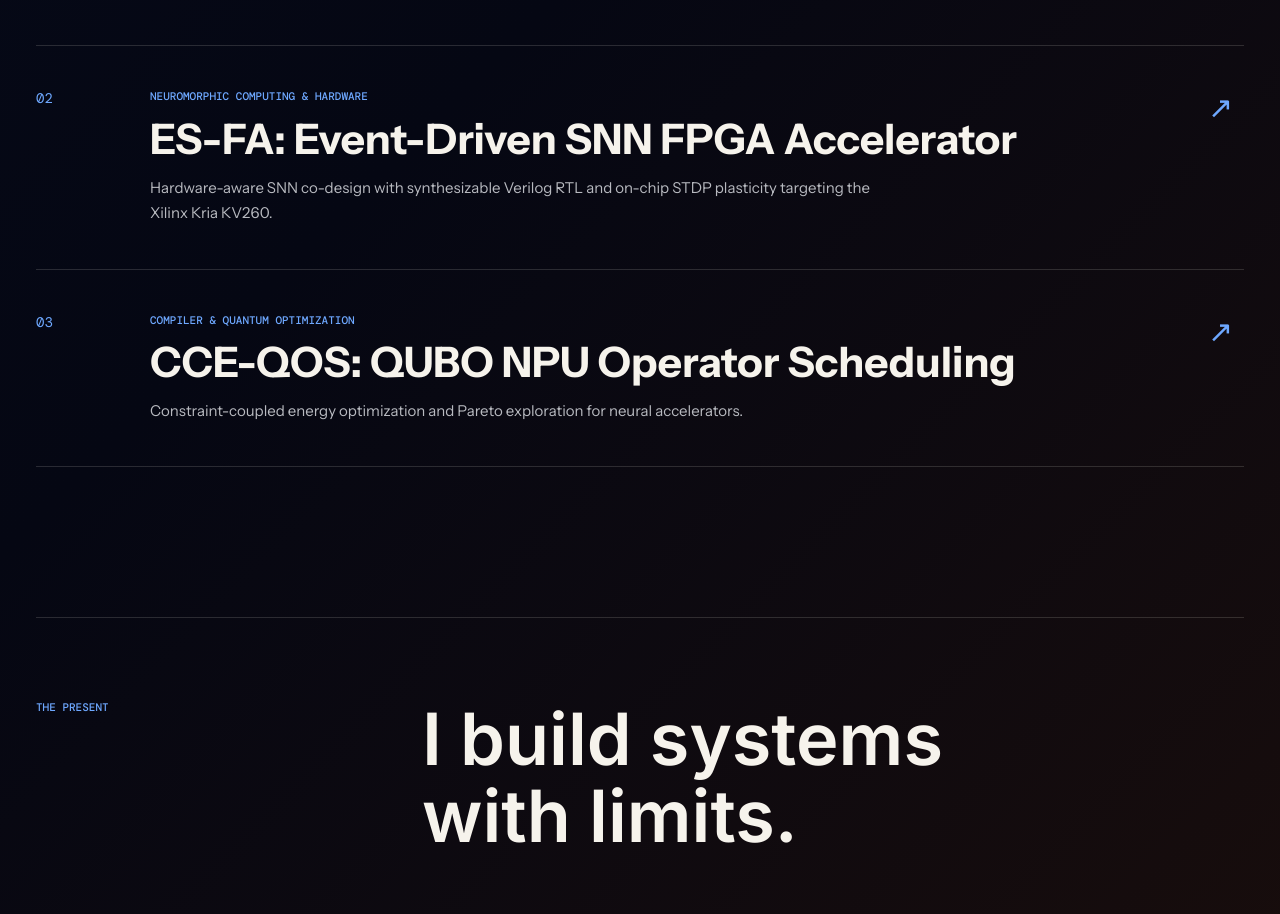
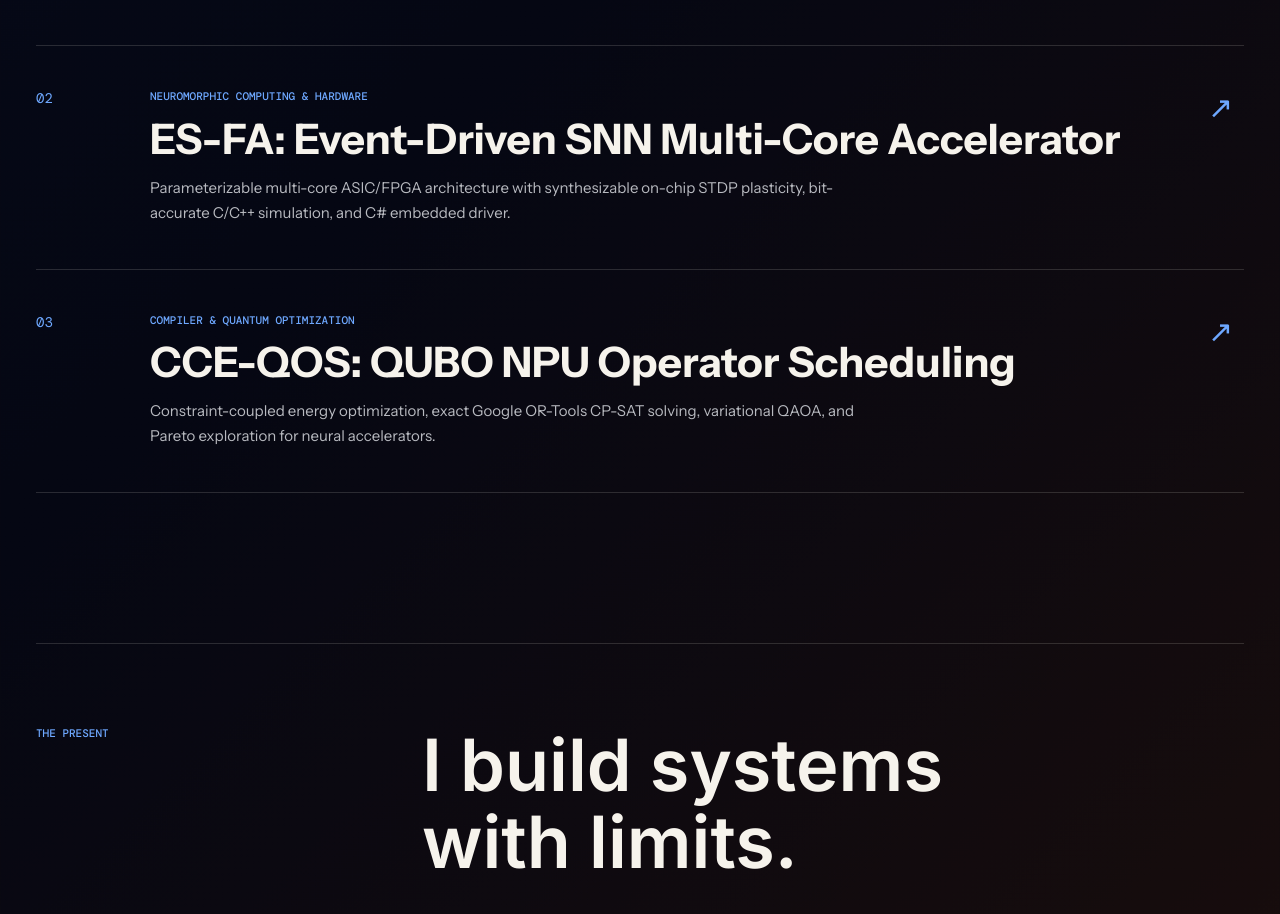
Before and after one commit to yagneshkumarkoduru/portfolio, a React (Vite) app: page / in a window 1280 px wide. Shown: the part 2228-3142 px from the top of the page. Built offline with nearby package versions, Linux system fonts and the light colour scheme; a web font is replaced by a local one.

Commit message:
feat(systems): incorporate physical AI and hardware-software co-design research systems

```diff
--- a/src/data/projects.ts
+++ b/src/data/projects.ts
@@ -26,11 +26,11 @@ export const projects: Project[] = [
     id: "es-fa",
     index: "02",
     type: "Neuromorphic Computing & Hardware",
-    title: "ES-FA: Event-Driven SNN FPGA Accelerator",
-    summary: "Hardware-aware SNN co-design with synthesizable Verilog RTL and on-chip STDP plasticity targeting the Xilinx Kria KV260.",
-    story: "Full-stack neuromorphic architecture connecting quantization-aware training (QAT), surrogate gradient BPTT, approximate-priority event queuing, an on-chip Spike-Timing-Dependent Plasticity (STDP) learning engine, and a 4-stage pipelined LIF PE.",
-    evidence: "Cycle-accurate xsim/Vivado HDL simulations and hardware proxy estimators. Verified synthesizable Verilog modules prepared for KV260.",
-    metrics: ["95.70% validation accuracy", "79.68% dynamic energy reduction", "6.3x Energy-Delay Product (EDP) cut", "Synthesizable on-chip STDP engine"],
+    title: "ES-FA: Event-Driven SNN Multi-Core Accelerator",
+    summary: "Parameterizable multi-core ASIC/FPGA architecture with synthesizable on-chip STDP plasticity, bit-accurate C/C++ simulation, and C# embedded driver.",
+    story: "Full-stack neuromorphic architecture connecting quantization-aware training (QAT), approximate-priority event queuing, an on-chip Spike-Timing-Dependent Plasticity (STDP) learning engine, a 4-stage pipelined LIF PE, a native C99 cycle-accurate engine, and a 2.46 Mpps C# embedded HAL driver.",
+    evidence: "Cycle-accurate C simulation, synthesizable Verilog modules across generic ASIC and FPGA targets, and IEEE TVLSI research manuscript.",
+    metrics: ["128.0 GSOP/s peak throughput", "79.68% dynamic energy reduction", "6.3x Energy-Delay Product (EDP) cut", "3.89 pJ per Synaptic Operation"],
     links: [{ href: "https://github.com/yagneshkumarkoduru/ES-FA-SNN-Accelerator", label: "Read the project" }],
   },
   {
@@ -38,10 +38,10 @@ export const projects: Project[] = [
     index: "03",
     type: "Compiler & Quantum Optimization",
     title: "CCE-QOS: QUBO NPU Operator Scheduling",
-    summary: "Constraint-coupled energy optimization and Pareto exploration for neural accelerators.",
-    story: "Formulates compiler graph scheduling as a Quadratic Unconstrained Binary Optimization (QUBO) problem with Adaptive Penalty Refinement (APR), evaluated across classical beam search, QAOA backends, and multi-objective Pareto exploration.",
-    evidence: "Model-driven compiler benchmarks across ResNet and Transformer DAGs. Non-dominated Pareto multi-objective exploration across 400 candidate schedules.",
-    metrics: ["25.62% energy reduction vs greedy", "79.5% pipeline stall reduction", "13-point Pareto optimal frontier", "APR stability convergence"],
+    summary: "Constraint-coupled energy optimization, exact Google OR-Tools CP-SAT solving, variational QAOA, and Pareto exploration for neural accelerators.",
+    story: "Formulates compiler graph scheduling as a Quadratic Unconstrained Binary Optimization (QUBO) problem with Adaptive Penalty Refinement (APR), evaluated across exact OR-Tools CP-SAT global optimization, variational QAOA statevector simulation, and multi-objective Pareto exploration.",
+    evidence: "Model-driven compiler benchmarks across ResNet and Transformer DAGs, zero-violation APR convergence proofs, and IEEE/ACM TCAD manuscript.",
+    metrics: ["25.62% energy reduction vs greedy", "79.5% pipeline stall reduction", "13-point Pareto optimal frontier", "Exact OR-Tools CP-SAT global optimum"],
     links: [{ href: "https://github.com/yagneshkumarkoduru/CCE-QOS", label: "Read the project" }],
   },
   {
```
